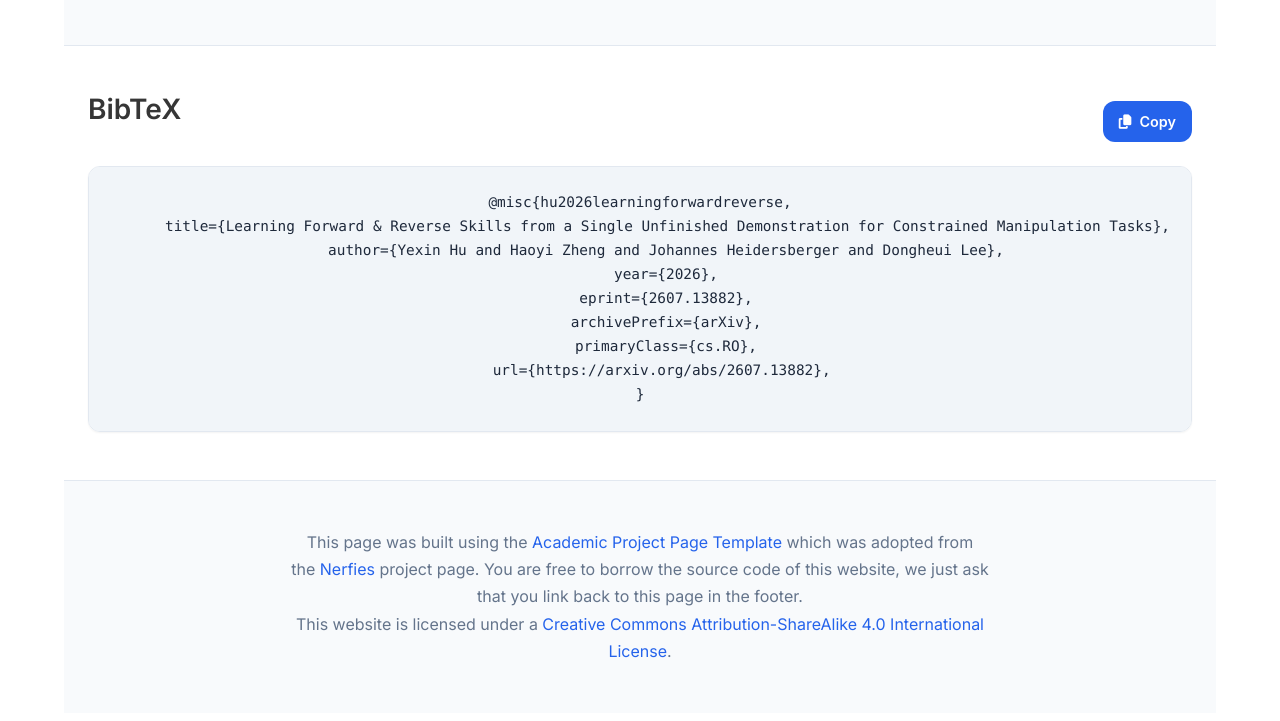
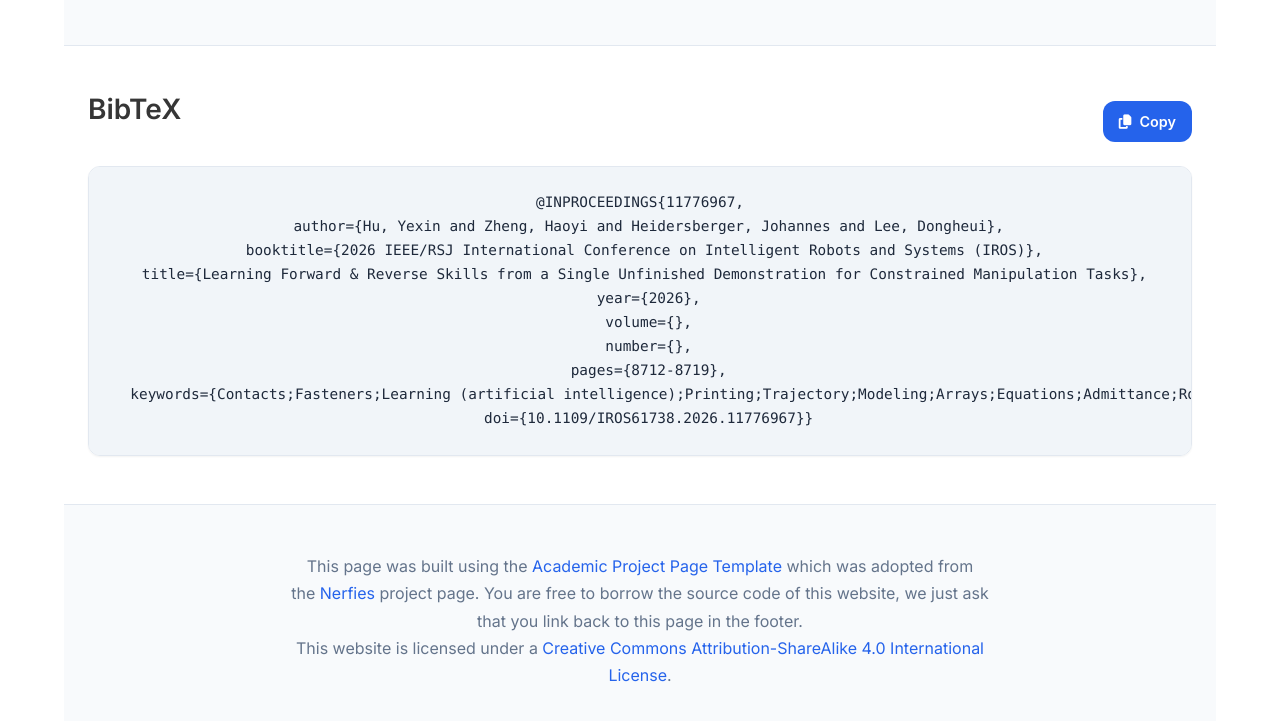
Before and after one commit to TUWIEN-ASL/LfD-Screw, a plain HTML site: page index.html in a window 1280 px wide. Shown: the part 6207-6928 px from the top of the page. Drawn offline with nearby package versions, Linux system fonts and the light colour scheme; some icons are missing.

Commit message:
Update BibTeX citation in index.html

```diff
--- a/index.html
+++ b/index.html
@@ -575,15 +575,17 @@
         </button>
       </div>
 
-      <pre id="bibtex-code"><code>@misc{hu2026learningforwardreverse,
-      title={Learning Forward & Reverse Skills from a Single Unfinished Demonstration for Constrained Manipulation Tasks},
-      author={Yexin Hu and Haoyi Zheng and Johannes Heidersberger and Dongheui Lee},
-      year={2026},
-      eprint={2607.13882},
-      archivePrefix={arXiv},
-      primaryClass={cs.RO},
-      url={https://arxiv.org/abs/2607.13882},
-}</code></pre>
+      <pre id="bibtex-code"><code>@INPROCEEDINGS{11776967,
+  author={Hu, Yexin and Zheng, Haoyi and Heidersberger, Johannes and Lee, Dongheui},
+  booktitle={2026 IEEE/RSJ International Conference on Intelligent Robots and Systems (IROS)},
+  title={Learning Forward & Reverse Skills from a Single Unfinished Demonstration for Constrained Manipulation Tasks},
+  year={2026},
+  volume={},
+  number={},
+  pages={8712-8719},
+  keywords={Contacts;Fasteners;Learning (artificial intelligence);Printing;Trajectory;Modeling;Arrays;Equations;Admittance;Robots},
+  doi={10.1109/IROS61738.2026.11776967}}
+</code></pre>
     </div>
   </section>
 <!--End BibTex citation -->
```
